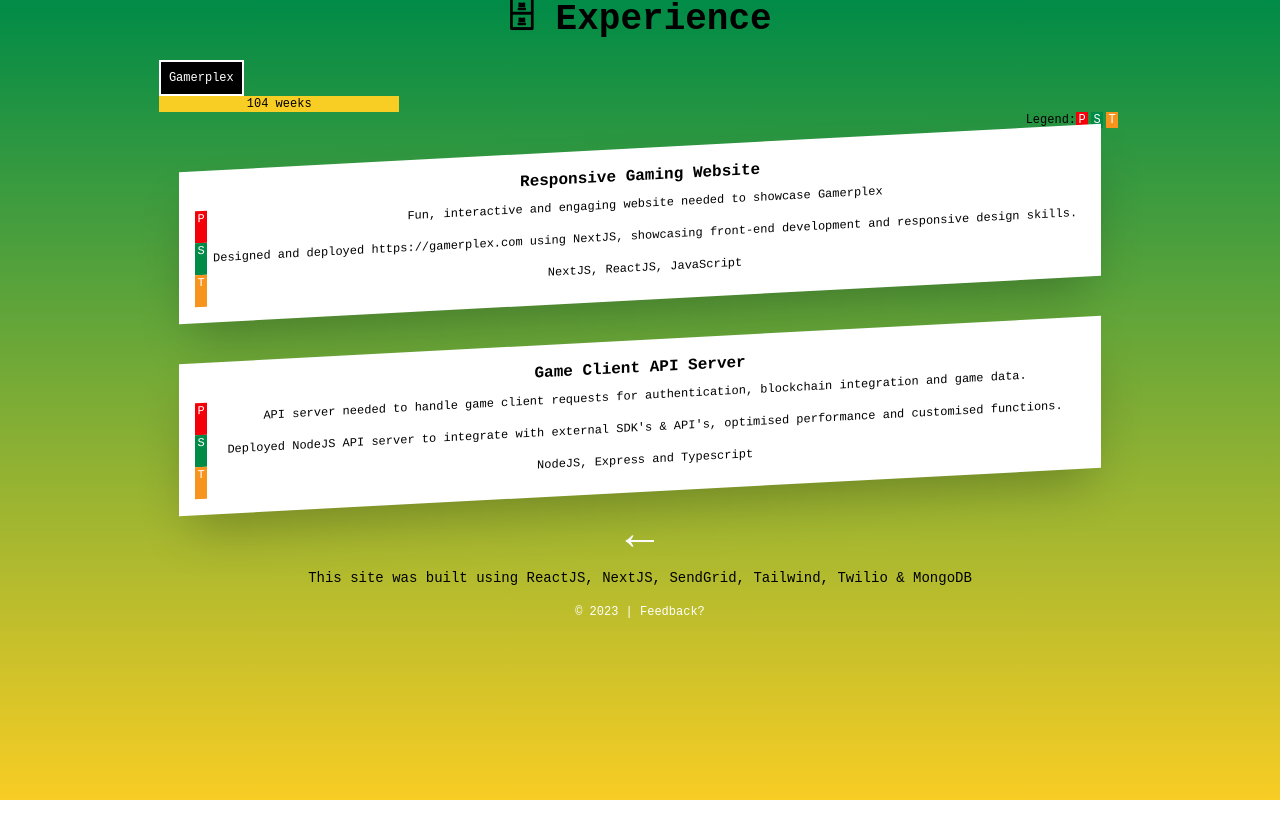
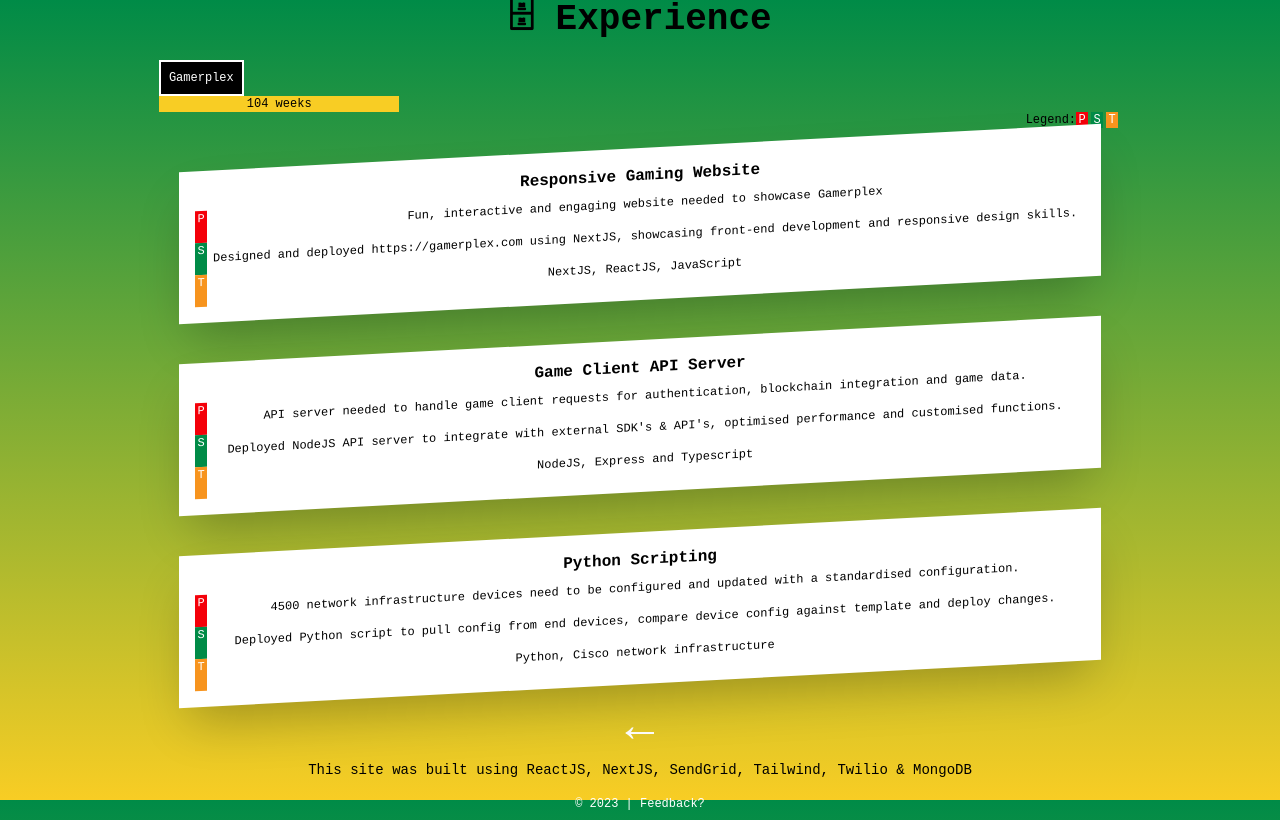
Before and after one commit to johnforfar/john-forfar-portfolio, a Next.js app: page /experience in a window 1280 px wide. Built offline with nearby package versions, Linux system fonts and the light colour scheme.

Commit message:
Image fixes

```diff
--- a/pages/about.js
+++ b/pages/about.js
@@ -1,7 +1,7 @@
 import Head from "next/head";
 import Image from "next/image";
 import styles from "../styles/Home.module.css";
-
+import profilePic from "../public/self.jpg";
 import { motion } from "framer-motion";
 import Link from "next/link";
 export default function Home() {
@@ -16,17 +16,21 @@ export default function Home() {
         <Link href="/">
           <a className="backarrow">&larr;</a>
         </Link>
-        <div className="bg-white rounded-lg shadow-2xl md:flex">
-          <Image src="./../self.jpg" alt="John Forfar" className="md:w-1/4 rounded-t-lg md:rounded-l-lg md:rounded-t-none" />
-          <div className="p-6">
-            <h2 className="font-bold text-xl md:text-3xl mb-2 text-orange-700">John Forfar</h2>
-            <p className="text-xl text-orange-700">
+        <div className="container mx-auto p-0 m-0">
+          <div className="bg-white rounded-lg shadow-2xl grid grid-cols-3 p-0 m-0">
+            <div className="col-span-1 p-0 m-0">
+              <Image src={profilePic} alt="John Forfar" className="rounded-l-lg md:rounded-l-lg md:rounded-t-none" />
+            </div>
+            <div className=" p-6 col-span-2">
+              <h2 className="font-bold text-xl md:text-3xl mb-2 text-orange-700">John Forfar</h2>
+              <p className="text-xl text-orange-700">
               Skilled Full-Stack Developer with 10+ years of expertise in JavaScript, React, Next, Python and SQL.
               Passionate about learning new technologies such as Web3 & ChatGPT API. Experienced with WordPress/PHP,
               Python for Network Automation/Django. Studying Applied Data Science Cert and holds a MBA and
               Meta Full Stack Certificate. Military veteran with authentic leadership and community service commitment.
               Ready to contribute to your team&apos;s success.
-            </p>
+              </p>
+            </div>
           </div>
         </div>
       </div>
--- a/pages/experience.js
+++ b/pages/experience.js
@@ -56,7 +56,6 @@ export default function Experience() {
               <div className="textbox">
               Designed and deployed https://gamerplex.com using NextJS, showcasing front-end development and responsive design skills.
               </div>
-
               <div className="technology">
                 T<span className="tooltip">Technology</span>
               </div>
@@ -81,13 +80,35 @@ export default function Experience() {
               <div className="textbox">
                 Deployed NodeJS API server to integrate with external SDK's & API's, optimised performance and customised functions.
               </div>
-
               <div className="technology">
                 T<span className="tooltip">Technology</span>
               </div>
               <div className="textbox">NodeJS, Express and Typescript </div>
             </div>
           </div>
+
+          <div className="card">
+            <div className="bold">Python Scripting</div>
+            <div id="custom scripts" className="grid grid-cols-[10px_1fr] ">
+              <div className="problem">
+                P<span className="tooltip">Problem</span>
+              </div>
+              <div className="textbox">
+                  4500 network infrastructure devices need to be configured and updated with a standardised configuration.
+              </div>
+              <div className="solution">
+                S<span className="tooltip">Solution</span>
+              </div>
+              <div className="textbox">
+                Deployed Python script to pull config from end devices, compare device config against template and deploy changes.
+              </div>
+              <div className="technology">
+                T<span className="tooltip">Technology</span>
+              </div>
+              <div className="textbox">Python, Cisco network infrastructure</div>
+            </div>
+          </div>
+
         </div>
       </div>
       <Link href="/">
--- a/pages/index.js
+++ b/pages/index.js
@@ -4,7 +4,7 @@ import Image from "next/image";
 import React from "react";
 import Typewriter from "typewriter-effect";
 import clientPromise from "../lib/mongodb";
-
+import profilePic from "../public/self.jpg";
 import { motion } from "framer-motion";
 import Link from "next/link";
 export default function Home(props) {
@@ -32,9 +32,9 @@ export default function Home(props) {
             name="flavour"
             id="flavour"
           >
-            <option value="blank">Choose your flavour:</option>
-            <option value="coke">Avalanche</option>
-            <option value="pepsi">Ripple</option>
+            <option value="blank">Choose your community:</option>
+            <option value="coke">Dogecoin</option>
+            <option value="pepsi">Ethereum</option>
             <option value="fanta">Bitcoin</option>
             <option value="solana">Solana</option>
           </select>
@@ -57,8 +57,8 @@ export default function Home(props) {
           }}
         >
           <Image
-            className="duration-150 hover:-skew-y-3"
-            src="/self.jpg"
+            className="duration-150"
+            src={profilePic}
             width={200}
             height={300}
             alt="John Forfar"
--- a/pages/projects.js
+++ b/pages/projects.js
@@ -17,7 +17,6 @@ export default function Qualifcations() {
 
         {/* <!-- Container --> */}
         <div className="max-w-screen-xl mx-auto px-4 flex">
-
 
           {/* <!-- Grid column --> */}
           <div className="w-full p-4 sm:w-1/2 lg:w-1/3">
```
